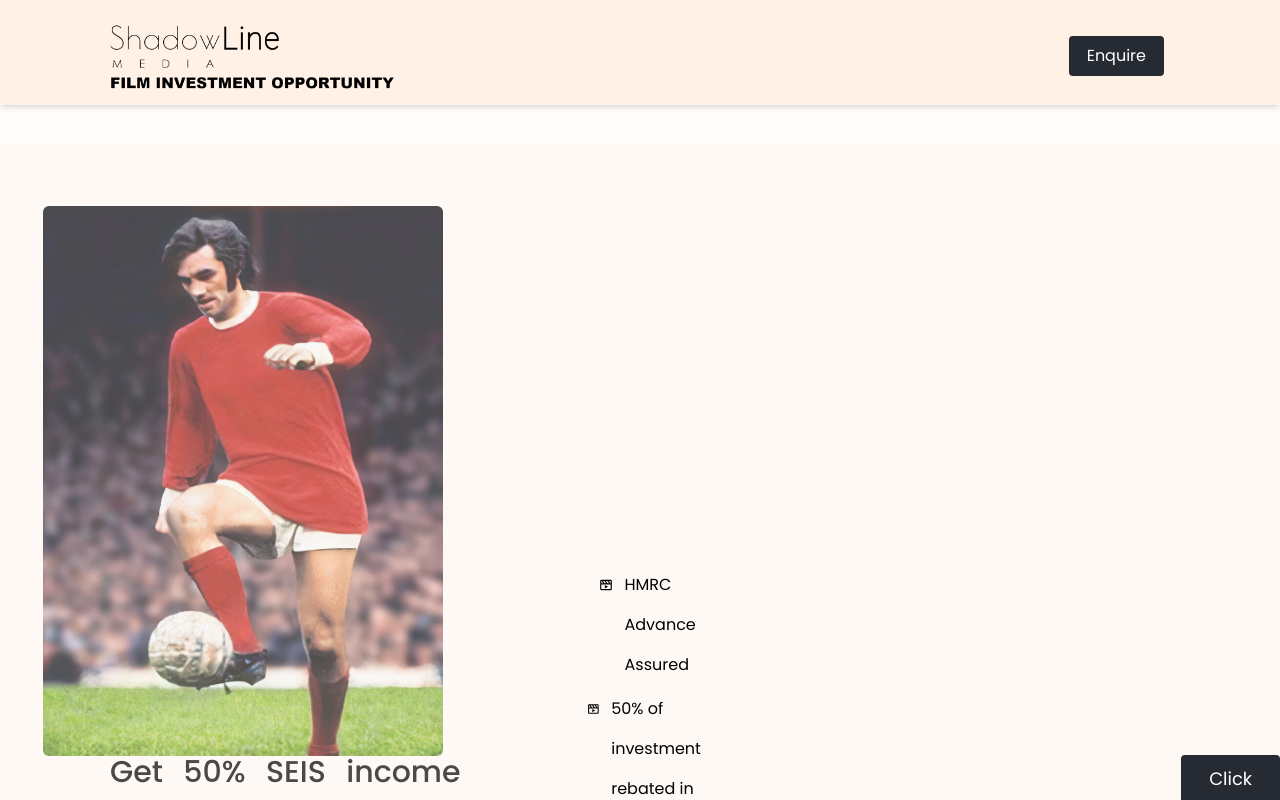
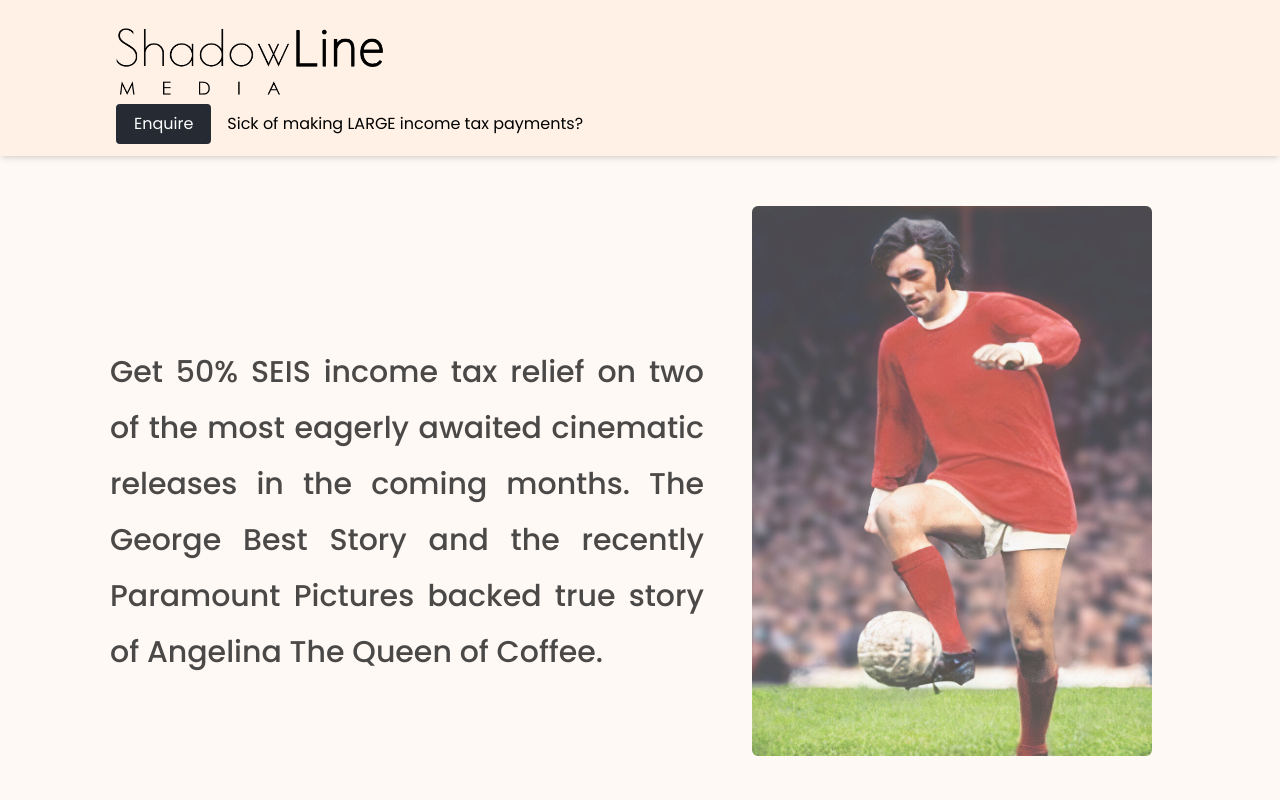
Before and after one commit to connectika/film-invest.shadowlinemedia.com, a React (Create React App) app: page / in a window 1280 px wide. Shown: the top 800 px of the page. Built offline with nearby package versions, Linux system fonts and the light colour scheme.

Commit message:
# current live

```diff
--- a/src/components/Head.jsx
+++ b/src/components/Head.jsx
@@ -1,6 +1,6 @@
 import React from 'react'
 import './page.css'
-import Logo from '../images/logo_text.png'
+import Logo from '../images/logo.png'
 import Paramount from '../images/paramount.png'
 import George from '../images/George.jpeg'
 import { BiMoviePlay } from 'react-icons/bi';
@@ -10,6 +10,7 @@
     <div>
       {/* NAVBAR */}
         <div className='flex items-center justify-between navbar pb-3 pt-5 px-4 md:px-12 lg:px-[100px] lg:mb-[400px] shadow-md'>
+	  <div>
             <img className='w-[150px] md:w-[250px] lg:w-[300px]' src={Logo} alt="logo" />
               <div className='flex items-center justify-between'>
                  <button
@@ -17,17 +18,10 @@
                  >
                   <a href="https://form.jotform.com/230065006821343" target="_blank">Enquire</a>
                    </button>
+   	     <h5>Sick of making LARGE income tax payments?</h5>
               </div>
+	  </div>
         </div>
-      {/* INTRO */}
-      <br class='top-break' />
-      <br class='top-break' />
-      <br class='top-break' />
-      <br class='top-break' />
-      <br class='top-break' />
-      <br class='top-break' />
-      <br class='top-break' />
-      <br class='top-break' />
 
                                         {/* INTRO */}
          <div className='intro flex items-center justify-center mt-36 md:mt-20 lg:mt-36 lg:mb-28' id='Top'>
@@ -42,6 +36,7 @@
                     true story of Angelina The Queen of Coffee.
                    </p>
                </div>
+	  </div>
 
          <div className='head-intro flex-column items-center justify-center'>
 
@@ -69,7 +64,6 @@
             <button className='button bg-[#262a33] md:text-lg text-white py-2 px-4 rounded'><a href="https://form.jotform.com/230065006821343" target="_blank">Click Here To See If You Qualify</a></button>
          </div>
          </div>
-         </div>
 
   )
 }
```
Also changed, not shown: src/images/logo_text.png, 8 other files (tests, documents, lock files or other folders).
